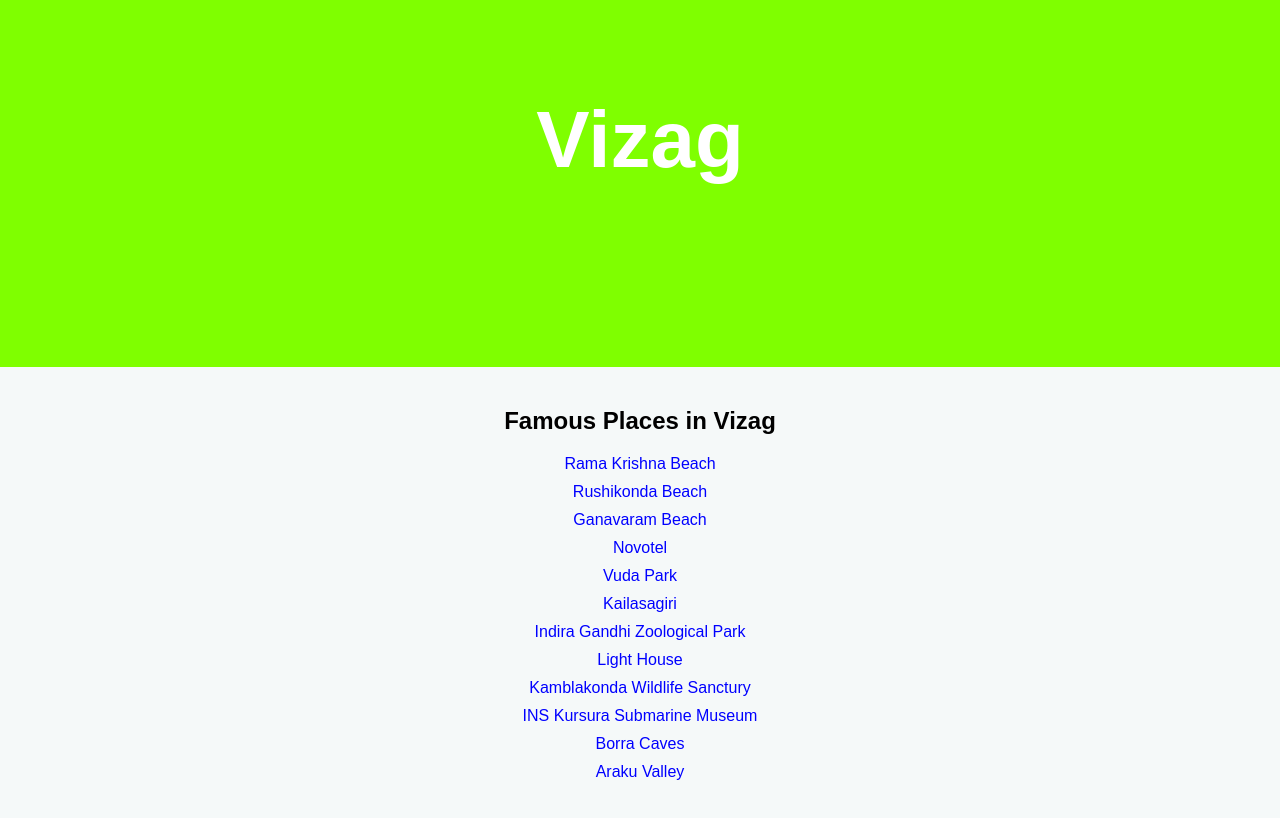
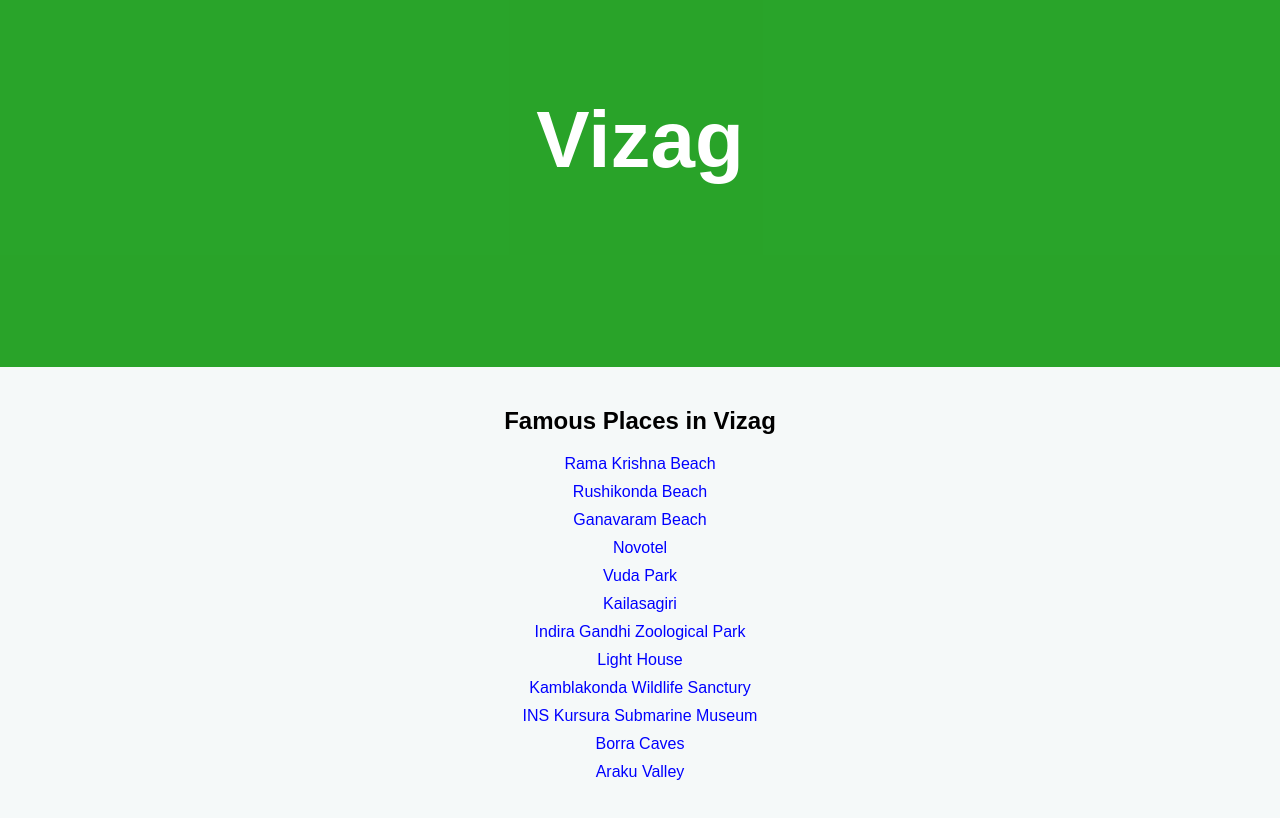
Before and after one commit to srivathsavbajjuri/Tour-Guide, a plain HTML site: page vizag/index.html in a window 1280 px wide. Drawn offline with Linux system fonts and the light colour scheme.

Commit message:
Update styles.css

```diff
--- a/styles.css
+++ b/styles.css
@@ -13,7 +13,7 @@ body {
 }
 
 header {
-    background-color: chartreuse;
+    background-color: rgba(19, 155, 19, 0.9);
     color:white;
     padding: 1em 0;
     text-align: center;
```
